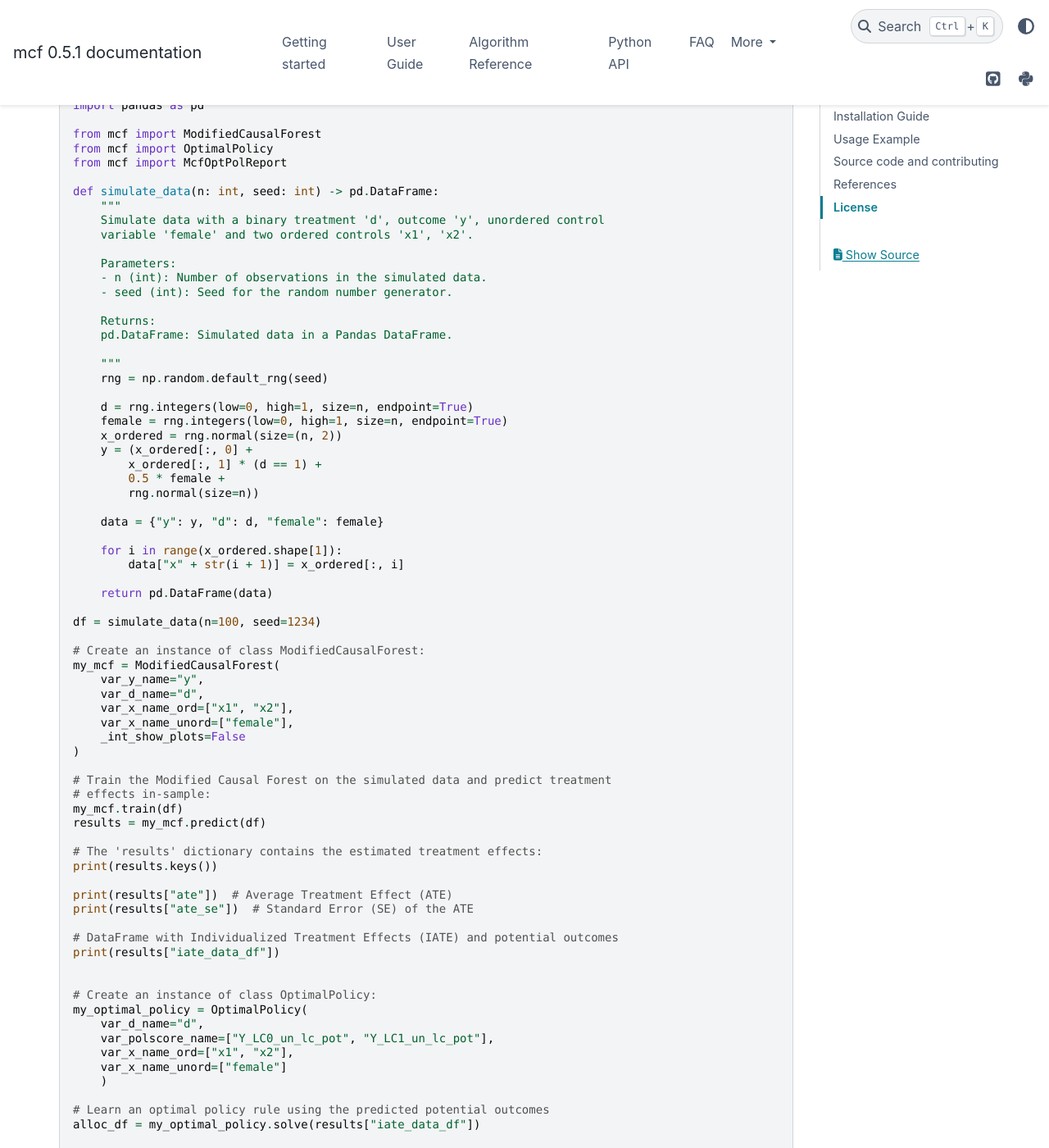
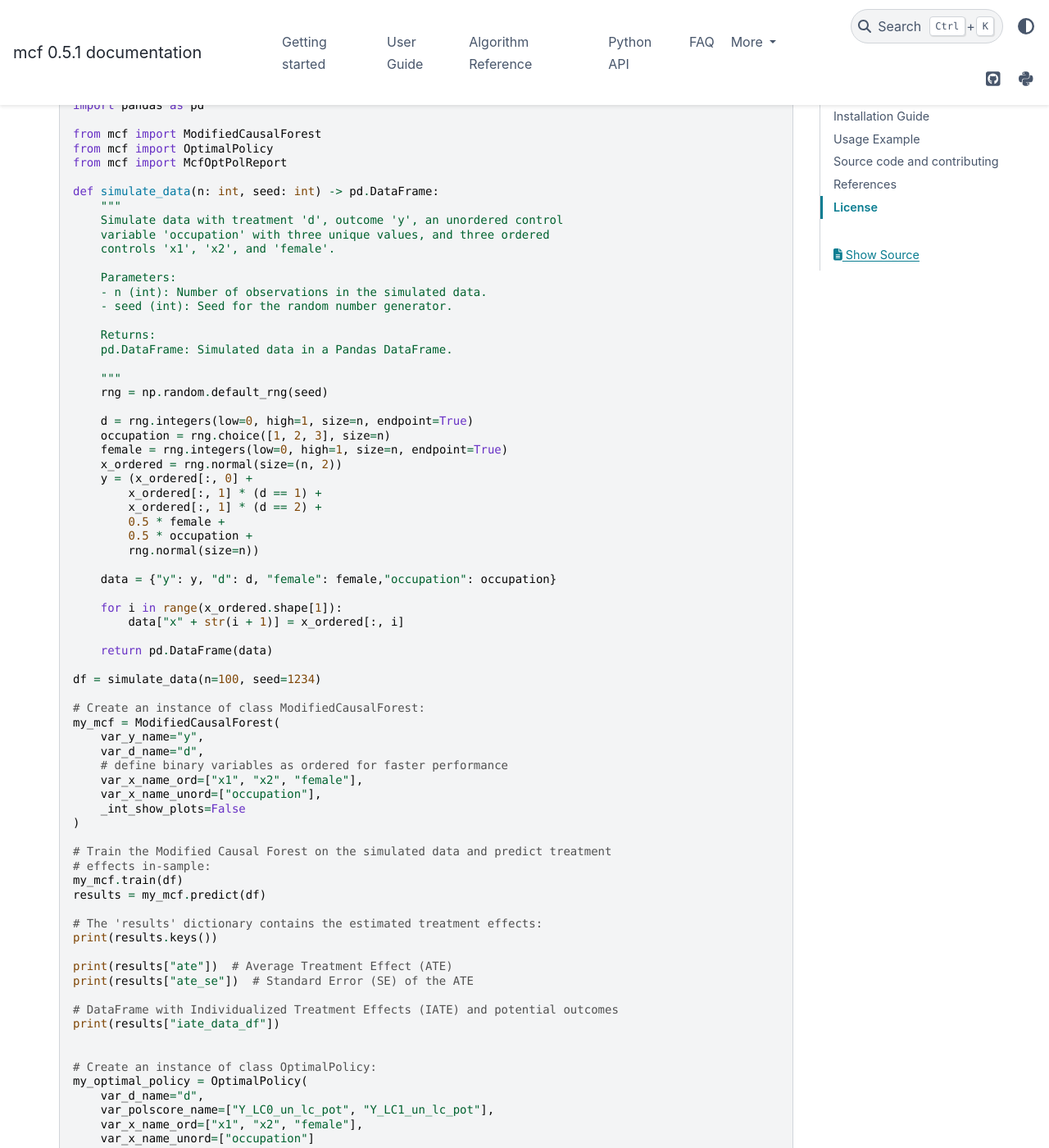
Before and after one commit to MCFpy/mcf, a Sphinx documentation site: the page built from docs/source/index.rst, in a window 1280 px wide and 1400 px high, scrolled down 2160 px. Shown: the whole window at 82% size. Built offline with Sphinx 7.4.7 and the PyData theme 0.15.4, drawn with Linux system fonts in a browser that asks for light colours.

Commit message:
Update index.rst
edited the example to highlight the use of ordered and unordered variables

```diff
--- a/docs/source/index.rst
+++ b/docs/source/index.rst
@@ -92,8 +92,9 @@ To demonstrate how to use **mcf**, let's simulate some data and apply the Modifi
 
     def simulate_data(n: int, seed: int) -> pd.DataFrame:
         """
-        Simulate data with a binary treatment 'd', outcome 'y', unordered control
-        variable 'female' and two ordered controls 'x1', 'x2'.
+        Simulate data with treatment 'd', outcome 'y', an unordered control
+        variable 'occupation' with three unique values, and three ordered
+        controls 'x1', 'x2', and 'female'.
 
         Parameters:
         - n (int): Number of observations in the simulated data.
@@ -106,14 +107,17 @@ To demonstrate how to use **mcf**, let's simulate some data and apply the Modifi
         rng = np.random.default_rng(seed)
 
         d = rng.integers(low=0, high=1, size=n, endpoint=True)
+        occupation = rng.choice([1, 2, 3], size=n)
         female = rng.integers(low=0, high=1, size=n, endpoint=True)
         x_ordered = rng.normal(size=(n, 2))
         y = (x_ordered[:, 0] +
             x_ordered[:, 1] * (d == 1) +
+            x_ordered[:, 1] * (d == 2) +
             0.5 * female +
+            0.5 * occupation +
             rng.normal(size=n))
 
-        data = {"y": y, "d": d, "female": female}
+        data = {"y": y, "d": d, "female": female,"occupation": occupation}
 
         for i in range(x_ordered.shape[1]):
             data["x" + str(i + 1)] = x_ordered[:, i]
@@ -126,8 +130,9 @@ To demonstrate how to use **mcf**, let's simulate some data and apply the Modifi
     my_mcf = ModifiedCausalForest(
         var_y_name="y",
         var_d_name="d",
-        var_x_name_ord=["x1", "x2"],
-        var_x_name_unord=["female"],
+        # define binary variables as ordered for faster performance
+        var_x_name_ord=["x1", "x2", "female"],
+        var_x_name_unord=["occupation"],
         _int_show_plots=False
     )
 
@@ -150,8 +155,8 @@ To demonstrate how to use **mcf**, let's simulate some data and apply the Modifi
     my_optimal_policy = OptimalPolicy(
         var_d_name="d",
         var_polscore_name=["Y_LC0_un_lc_pot", "Y_LC1_un_lc_pot"],
-        var_x_name_ord=["x1", "x2"],
-        var_x_name_unord=["female"]
+        var_x_name_ord=["x1", "x2", "female"],
+        var_x_name_unord=["occupation"]
         )
 
     # Learn an optimal policy rule using the predicted potential outcomes
```
